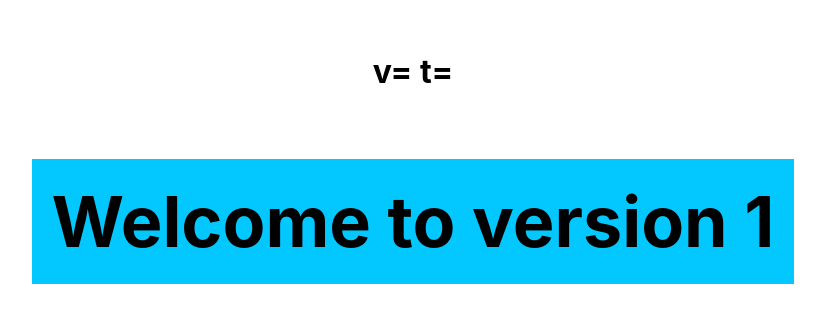
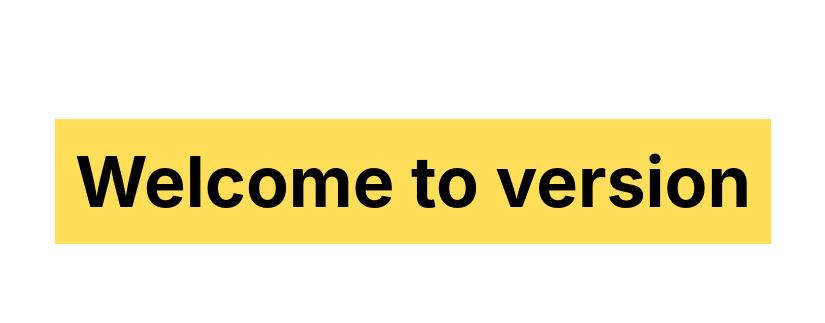
Before and after one commit to ilibilibom/nextjs, a Next.js app: page / in a window 1280 px wide. Shown: the part 219-542 px from the top of the page, without its empty margins (227-1052 px from the left). Built offline with nearby package versions, Linux system fonts and the light colour scheme.

Commit message:
[aws-abtest-poc] - Display version

```diff
--- a/pages/index.js
+++ b/pages/index.js
@@ -4,13 +4,13 @@ import { useRouter } from 'next/router'
 
 function Home({props}) {
   const router = useRouter()
-  const {query:{v,t}} = router;
+  const {query:{v}} = router;
+  const backgroundColor = v === '1' ? "#03c8ff" : "#ffdf59";
   return (
     <div className={styles.container}>
-        <h1>v={v} t={t}</h1>
         <Title
-          backgroundColor="#03c8ff"
-          version={1}
+          backgroundColor={backgroundColor}
+          version={v}
         />
     </div>
   )
@@ -22,8 +22,6 @@ export async function getServerSideProps(req) {
   // const res = await fetch(`https://.../data`)
   // const data = await res.json()
 
-  console.log(req.headers);
-
   // Pass data to the page via props
   return { props: { } }
 }
```
